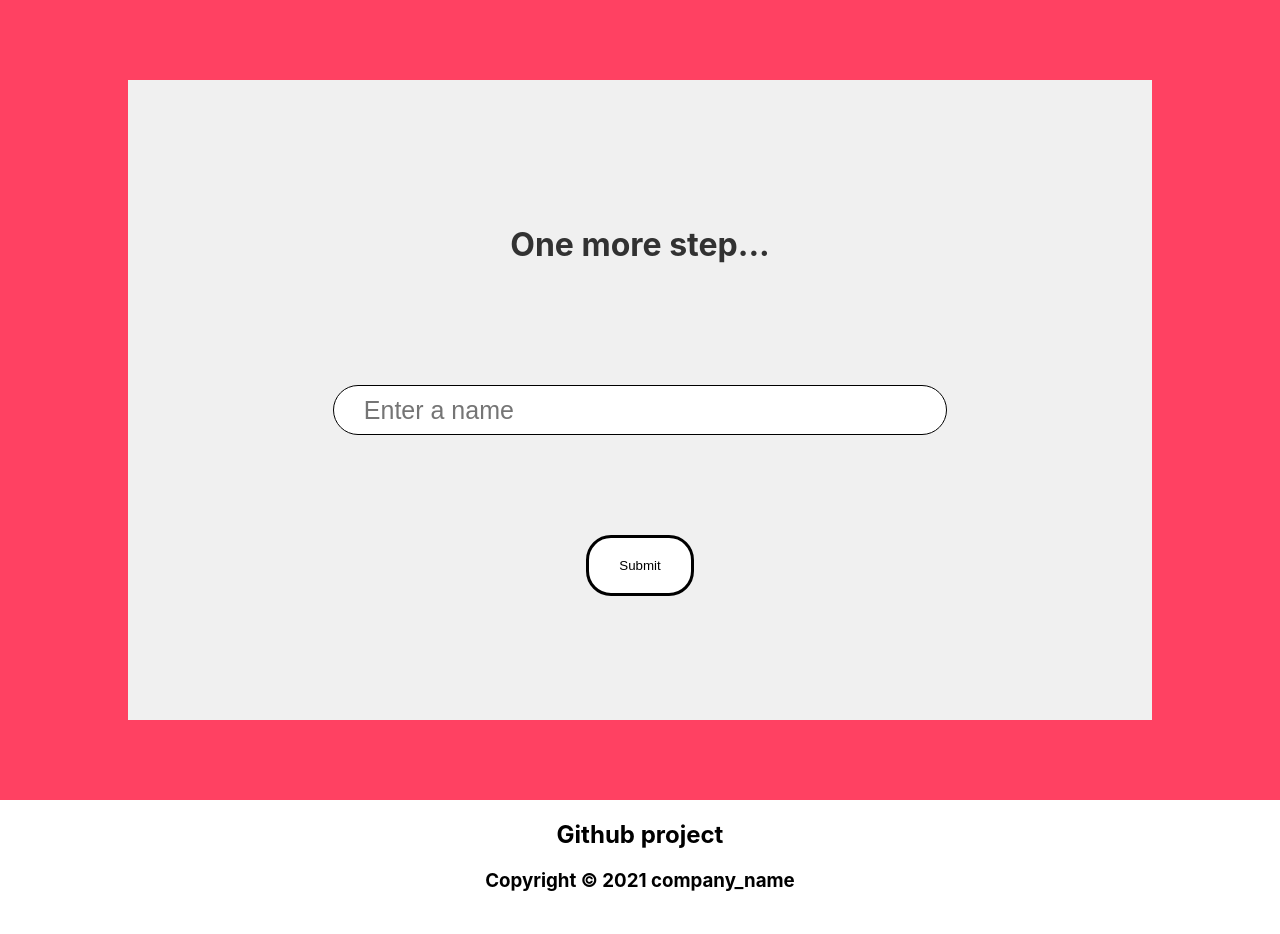
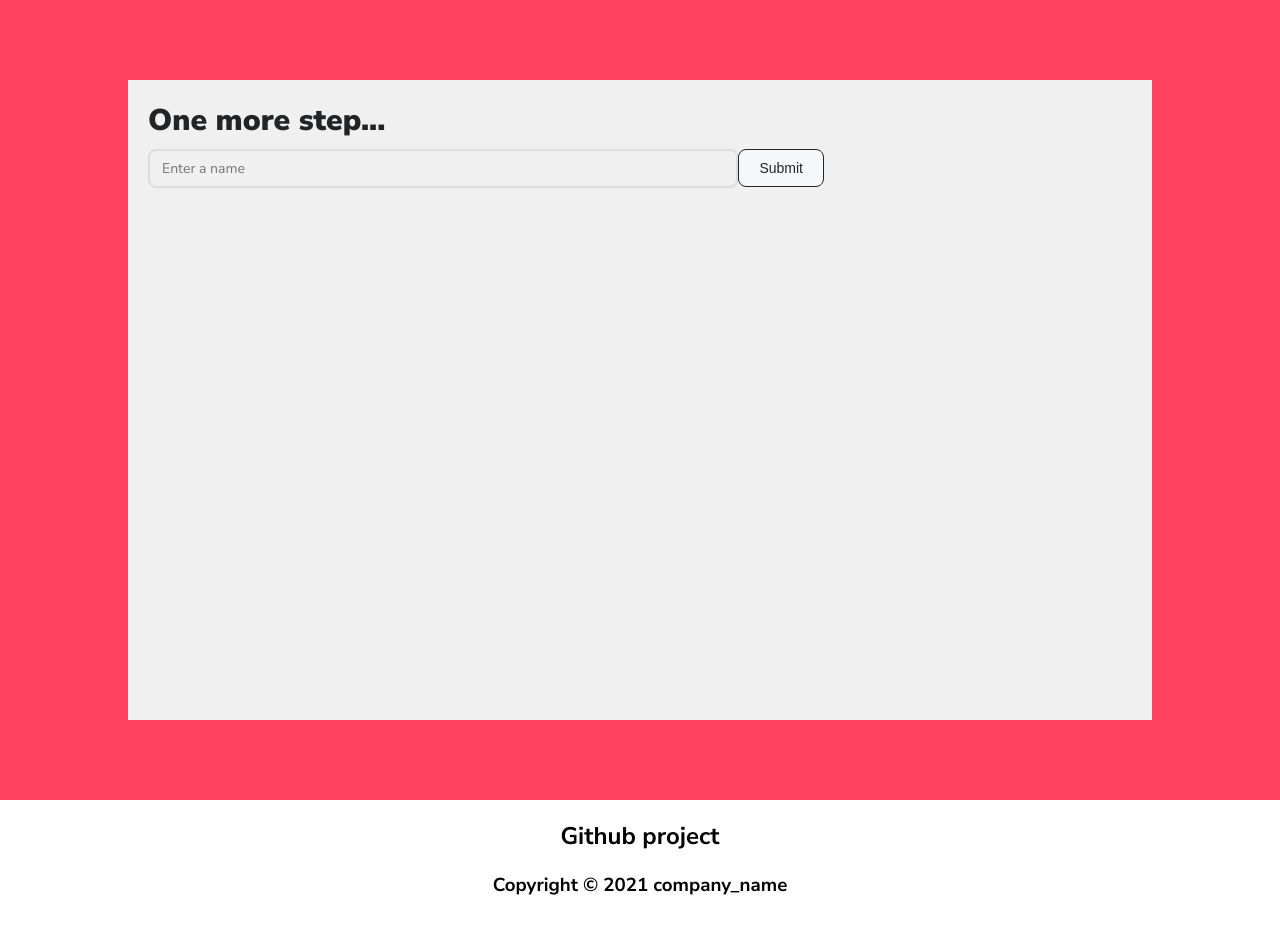
Before and after one commit to river737/TicTacToe, a Next.js app: page / in a window 1280 px wide. Shown: the top 934 px of the page. Built offline with nearby package versions, Linux system fonts and the light colour scheme; no server answers.

Commit message:
Started using CSS Variables and reallocate files to different directories for better file structure

```diff
--- a/components/content.js
+++ /dev/null
@@ -1,22 +0,0 @@
-import styles from '../styles/Extention.module.css'
-import {useRouter} from 'next/router'
-
-
-const Content = ({player}) => {
-  const router = useRouter();
-  function enterlobby() {
-    router.push('/lobby');
-  }
-  return (
-    <div className={styles.content}>
-      {player !== '' &&
-      <>
-        <h1 className={styles.greet}>Hello {player}</h1>
-        <button className={styles.proceed} onClick={enterlobby}>Continue</button>
-      </>
-      }
-      {player === '' && <h1>Tic Tac Toe</h1>}
-    </div>
-  )
-}
-export default Content;
--- a/components/createroom.js
+++ b/components/createroom.js
@@ -1,7 +1,7 @@
 import styles from '../styles/Create.module.css'
 import {useState, useEffect, useContext} from 'react'
 import {useRouter} from 'next/router'
-import {InfoContext} from './form.js'
+import {InfoContext} from '../src/contexts/infoContext'
 
 export default function CreateRoom() {
 
--- a/components/form.js
+++ /dev/null
@@ -1,61 +0,0 @@
-import styles from '../styles/Home.module.css'
-import React, { createContext, useState, useEffect, useContext } from 'react'
-
-import { SocketContext } from '../src/contexts/socketContext';
-
-export const InfoContext = createContext();
-
-export function InfoProvider({children}) {
-  //2 types of player, joiner and creator
-  // winQuant is the number of symbols set in a row to win
-  // winner will be used for result and future purposes
-  const [data, setData] = useState({name: '', playerType: "joiner", createGridLength: 0, winQuant: 0, winner: null});
-  const [error, setError] = useState({verify: false, msg: ''});
-  const {socket} = useContext(SocketContext)
-
-  function inputChange(e) { // handles the username input change
-    setData({name: e.target.value, playerType: "joiner", createGridLength: 0, winQuant: 0, winner: null});
-    setError({verify: false})
-  }
-
-  function submit() {
-    if(data.name !== '') { // prevent submit if the username is blank
-      socket.emit('submit_username', {username: name})
-    } else setError({verify: true, msg: `Error! Name cannot be empty!`})
-  }
-
-  useEffect(()=>{
-    socket.on('submit_username_response', (res) => { // waiting for a response from the server after submitting
-      if(res.success) {
-        const x = document.querySelector(`.${styles.wrapper}`);
-        x.style.zIndex="-2";
-        x.style.opacity="0";
-      } else { // an error occured
-        const {msg} = res.error
-        setError({verify: true, msg});
-      }
-    })
-    return () => socket.off('submit_username_response')
-  }, [])
-
-  return (
-      <InfoContext.Provider value={data}>
-        <div className={styles.wrapper}>
-          <div className={styles.login}>
-            <h1>One more step...</h1>
-            <input type="text" className={styles.input} onChange={inputChange} placeholder="Enter a name" />
-            <button className={styles.button} onClick={submit}>Submit</button>
-            {
-              error.verify &&
-                <h3>
-                  {
-                    error.msg
-                  }
-                </h3>
-            }
-          </div>
-        </div>
-        {children}
-      </InfoContext.Provider>
-    )
-}
--- /dev/null
+++ b/src/contexts/infoContext.js
@@ -0,0 +1,16 @@
+import React, { createContext, useState} from 'react'
+
+export const InfoContext = createContext();
+
+export function InfoProvider({children}) {
+  //2 types of player, joiner and creator
+  // winQuant is the number of symbols set in a row to win
+  // winner will be used for result and future purposes
+  const [data, setData] = useState({name: '', playerType: "joiner", createGridLength: 0, winQuant: 0, winner: null});
+
+  return (
+      <InfoContext.Provider value={{...data, setData}}>
+        {children}
+      </InfoContext.Provider>
+    )
+}
--- a/src/pages/_app.js
+++ b/src/pages/_app.js
@@ -2,7 +2,7 @@ import '../../styles/globals.css'
 import Header from '../../components/header.js'
 import Footer from '../../components/footer.js'
 import SocketContextProvider from '../contexts/socketContext'
-import {InfoProvider} from '../../components/form.js'
+import {InfoProvider} from '../contexts/infoContext'
 
 
 function MyApp({ Component, pageProps }) {
--- a/src/pages/game.js
+++ b/src/pages/game.js
@@ -1,5 +1,5 @@
 import styles from '../../styles/Game.module.css'
-import {InfoContext} from '../../components/form.js'
+import {InfoContext} from '../contexts/infoContext'
 import {useRouter} from 'next/router'
 import {useState, useEffect, useContext} from 'react'
 import detector from '../../gamelogic/rule.js'
--- a/src/pages/index.js
+++ b/src/pages/index.js
@@ -1,14 +1,60 @@
 import styles from '../../styles/Home.module.css'
-import Content from '../../components/content.js'
-import {InfoContext} from '../../components/form.js'
-import {useState, useContext} from 'react'
+
+import {InfoContext} from '../contexts/infoContext.js'
+import { SocketContext } from '../contexts/socketContext';
+
+import {useState, useContext, useEffect} from 'react'
+
+import {useRouter} from 'next/router'
 
 export default function Home() {
-  const data = useContext(InfoContext);
+  const router = useRouter()
+  const {setData, name} = useContext(InfoContext);
+  const [error, setError] = useState({verify: false, msg: ''});
+  const {socket} = useContext(SocketContext)
 
+  function inputChange(e) { // handles the username input change
+    setData({name: e.target.value});
+    setError({verify: false})
+  }
+
+  function submit() {
+    if(name !== '') { // prevent submit if the username is blank
+      socket.emit('submit_username', {username: name})
+    } else setError({verify: true, msg: `Error! Name cannot be empty!`})
+  }
+
+  useEffect(()=>{
+    socket.on('submit_username_response', (res) => { // waiting for a response from the server after submitting
+      if(res.success) {
+        router.push('/lobby')
+      } else { // an error occured
+        const {msg} = res.error
+        setError({verify: true, msg});
+      }
+    })
+    return () => socket.off('submit_username_response')
+  }, [])
   return (
     <div className={styles.container}>
-       <Content player={data.name} />
+      <div>
+        <span className={styles.title}>Tic Tac Toe</span>
+      </div>
+      <div className={styles.wrapper}>
+        <div className={styles.login}>
+          <span className={styles.title}>One more step...</span>
+          <input type="text" className={styles.input} onChange={inputChange} placeholder="Enter a name" />
+          <button className={styles.button} onClick={submit}>Submit</button>
+          {
+            error.verify &&
+              <h3>
+                {
+                  error.msg
+                }
+              </h3>
+          }
+        </div>
+      </div>
     </div>
   )
 }
--- a/src/pages/lobby.js
+++ b/src/pages/lobby.js
@@ -1,5 +1,5 @@
 import styles from '../../styles/Lobby.module.css'
-import {InfoContext} from '../../components/form.js'
+import {InfoContext} from '../contexts/infoContext'
 import {useRouter} from 'next/router'
 import CreateRoom from '../../components/createroom.js'
 import {useState, useEffect, useContext} from 'react'
--- a/styles/Extention.module.css
+++ b/styles/Extention.module.css
@@ -13,45 +13,6 @@
   text-align: center;
 }
 
-.content {
-  width: 100%;
-  height: calc(100% - 150px);
-  position: absolute;
-  top: 80px;
-  left: 0px;
-  background: rgb(35,35,50);
-  display: flex;
-  flex-direction: column;
-  justify-content: center;
-  align-items: center;
-}
-
-.content h1 {
-  font-size: 70px;
-  color: white;
-}
-
-.greet {
-  animation: changesize 1s ease infinite;
-}
-
-.proceed {
-  padding: 20px 20px;
-  font-size: 35px;
-  font-weight: bold;
-  background: black;
-  color: white;
-  border: 5px solid black;
-  border-radius: 27.5px;
-  transition: all 0.5s ease;
-}
-
-.proceed:hover {
-  background: white;
-  color: lightblue;
-  transition: all 0.5s ease;
-}
-
 .footer {
   width: 100%;
   height: 150px;
@@ -62,9 +23,3 @@
 .footer h2, .footer h3 {
   text-align: center;
 }
-
-@keyframes changesize {
-  0% { font-size: 50px; }
-  50% {font-size: 70px; }
-  100% {font-size: 50px; }
-}
--- a/styles/Home.module.css
+++ b/styles/Home.module.css
@@ -20,6 +20,7 @@
 }
 
 .login {
+  padding: 20px;
   width: 80%;
   height: 80%;
   background: rgb(240,240,240);
@@ -28,17 +29,19 @@
   left: 10%;
   z-index: 2;
   opacity: 1;
-  display: flex;
-  flex-direction: column;
-  justify-content: center;
-  align-items: center;
-  gap: 100px;
   animation: appear 1s ease 1s, clear 1s linear 0s;
   -webkit-animation: appear 1s ease 1s, clear 1s linear 0s;
 }
 
-.login h1 {
-  color: rgb(50,50,50)
+.title {
+  font-size: 30px;
+  font-weight: 900;
+  color: rgb(var(--black));
+}
+
+.login .title {
+  display: block;
+  margin-bottom: 8px;
 }
 
 .login h3 {
@@ -47,36 +50,38 @@
 
 .input {
   width: 60%;
-  height: 50px;
-  color: black;
-  padding-left: 30px;
-  font-size: 25px;
-  border: 1px solid black;
-  border-radius: 30px;
+  font-size: 14px;
+  border: 2px solid #ddd;
+  border-radius: 8px;
+  outline: none;
+  padding: 8px 12px;
+  transition: 0.3s;
 }
 
 .input:focus {
-  outline: 0;
+  border: 2px solid rgb(var(--lightBlue));
 }
 
 .button {
-  padding: 20px 30px;
-  background: white;
-  border: 3px solid black;
-  border-radius: 25px;
-  color: black;
+  cursor: pointer;
+  padding: 10px 20px;
+  background: rgb(var(--white));
+  border: 1px solid rgb(var(--black));
+  border-radius: 8px;
+  color: rgb(var(--black));
+  font-size: 14px;
   transition: all 0.5s ease;
 }
 
 .button:hover {
-  background: black;
-  color: white;
+  background: rgb(var(--black));
+  color: rgb(var(--white));
   transition: all 0.5s ease;
 }
 
 @keyframes appear {
   from {
-    background: white;
+    background: rgb(var(--white));
     opacity: 0;
   }
   to {
--- a/styles/globals.css
+++ b/styles/globals.css
@@ -1,11 +1,24 @@
-/* @import url('https://fonts.googleapis.com/css2?family=Press+Start+2P&display=swap'); */
+@import url('https://fonts.googleapis.com/css2?family=Nunito+Sans:ital,wght@0,200;0,300;0,400;0,600;0,700;0,800;0,900;1,200;1,300;1,400;1,600;1,700;1,800;1,900&display=swap');
+
+:root {
+  --font: 'Nunito Sans', -apple-system, BlinkMacSystemFont, Segoe UI, Roboto, Oxygen,
+  Ubuntu, Cantarell, Fira Sans, Droid Sans, Helvetica Neue, sans-serif;
+  --lightBlue: 106, 146, 208;
+  --black: 35, 36, 37;
+  --white: 245, 248, 251;
+}
 
 html,
 body {
   padding: 0;
   margin: 0;
-  font-family: /* 'Press Start 2P', */ -apple-system, BlinkMacSystemFont, Segoe UI, Roboto, Oxygen,
-    Ubuntu, Cantarell, Fira Sans, Droid Sans, Helvetica Neue, sans-serif;
+  font-family: var(--font);
+}
+
+input, textarea {
+  font-family: var(--font);
+  background: transparent;
+
 }
 
 a {
```
